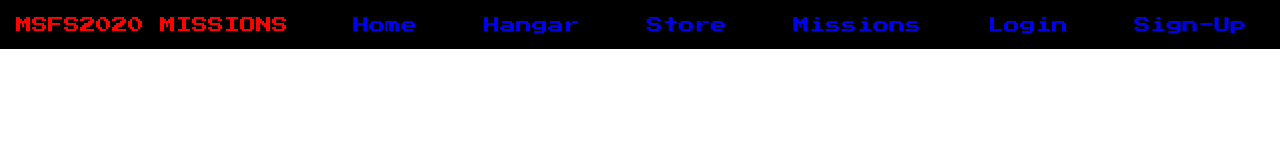
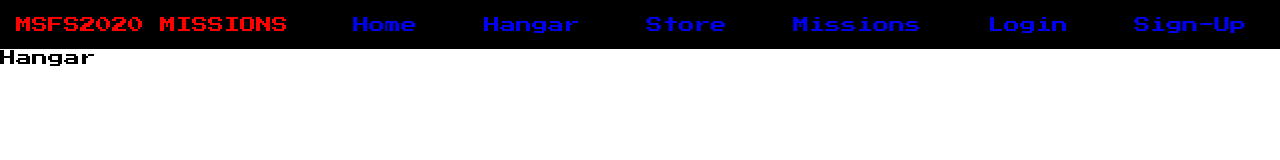
Before and after one commit to ToddGallegos/missions, a React (Create React App) app: page /hangar in a window 1280 px wide. Shown: the top 160 px of the page. Built offline with nearby package versions, Linux system fonts and the light colour scheme; no server answers.

Commit message:
added hangar and store

```diff
--- a/src/App.jsx
+++ b/src/App.jsx
@@ -6,6 +6,8 @@
 import Npc from "./pages/npc/Npc";
 import Signin from "./pages/signin/Signin";
 import Signup from "./pages/signup/Signup";
+import Hangar from "./pages/hangar/Hangar";
+import Store from "./pages/store/Store";
 import { Routes, Route, BrowserRouter } from 'react-router-dom';
 import {useState, useEffect} from 'react';
 
@@ -56,6 +58,8 @@
           <Route path='/npcs' element={<Npcs npcs={npcs} setNpcs={setNpcs}/>} />
           <Route path='/signin' element={<Signin setUser={setUser} user={user}/>} />
           <Route path='/signup' element={<Signup />} />
+          <Route path='/hangar' element={<Hangar aircrafts={aircrafts}/>} />
+          <Route path='/store' element={<Store aircrafts={aircrafts}/>} />
         </Routes>
       </div>
     </BrowserRouter>
--- /dev/null
+++ b/src/pages/hangar/Hangar.jsx
@@ -0,0 +1,7 @@
+import React from 'react'
+
+export default function Hangar() {
+  return (
+    <div>Hangar</div>
+  )
+}
--- /dev/null
+++ b/src/pages/store/Store.jsx
@@ -0,0 +1,7 @@
+import React from 'react'
+
+export default function Store() {
+  return (
+    <div>Store</div>
+  )
+}
```
Also changed, not shown: src/pages/hangar/hangar.css (added), src/pages/store/store.css (added).
